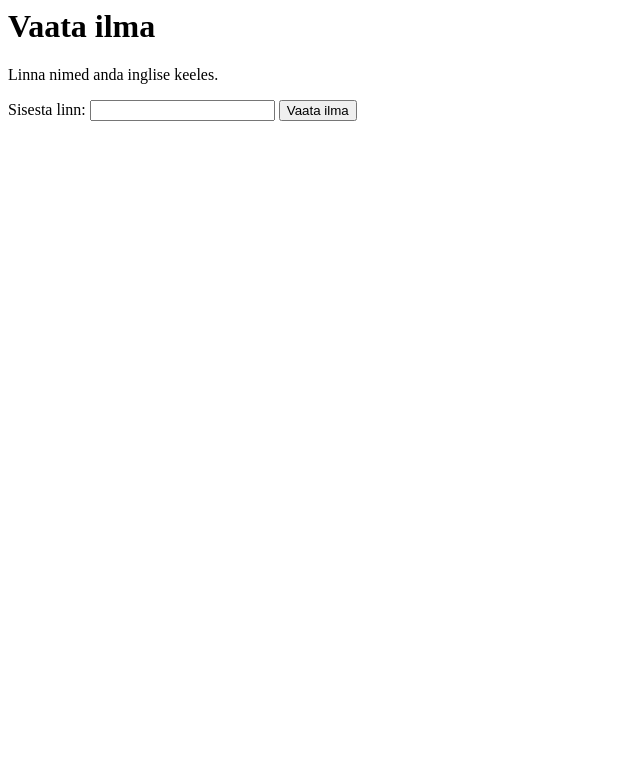
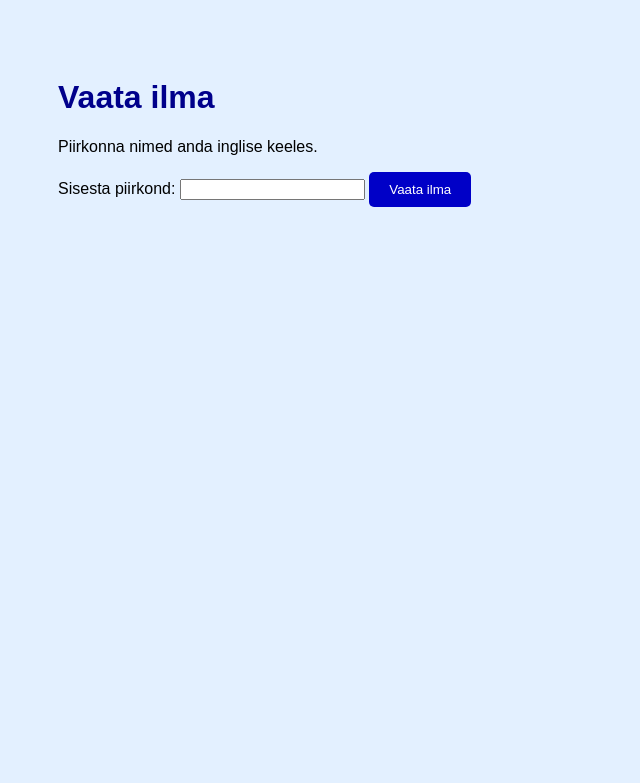
Before and after one commit to laurseb/ilmarakendus, a Flask app: page / in a window 1280 px wide. Shown: the top 783 px of the page, without its empty margins (0-640 px from the left). Run offline with Flask 3, Linux system fonts and the light colour scheme.

Commit message:
Update weather.html

```diff
--- a/templates/weather.html
+++ b/templates/weather.html
@@ -1,25 +1,125 @@
+<!DOCTYPE html>
 <html lang="et">
 <head>
     <meta charset="UTF-8">
     <title>Ilm</title>
+    <style>
+        body {
+            background-color: #e3f0ff;
+            font-family: Arial, sans-serif;
+            color: #000000;
+            padding: 50px;
+            display: flex;
+            justify-content: space-between;
+        }
+        .content {
+            width: 60%;
+        }
+        h1 {
+            color: darkblue;
+        }
+        .nupp {
+            background-color: rgb(0, 0, 199);
+            color: white;
+            padding: 10px 20px;
+            border: none;
+            border-radius: 5px;
+            cursor: pointer;
+        }
+        .nupp:hover {
+            background-color: navy;
+        }
+        iframe {
+            border: 0;
+            width: 600px;
+            height: 500px;
+        }
+        table {
+            margin-top: 20px;
+            border-collapse: collapse;
+            width: 100%;
+        }
+        table, th, td {
+            border: 1px solid #333;
+        }
+        th, td {
+            padding: 8px;
+            text-align: left;
+        }
+        #dataTable {
+            display: none;
+        }
+    </style>
+    <script>
+        function toggleTable() {
+            const table = document.getElementById('dataTable');
+            table.style.display = (table.style.display === 'none') ? 'table' : 'none';
+        }
+    </script>
 </head>
 <body>
+    <div class="content">
         <h1>Vaata ilma</h1>
-    <p>Linna nimed anda inglise keeles.</p>
+        <p>Piirkonna nimed anda inglise keeles.</p>
         <form action="/weather" method="post">
-        <label for="city">Sisesta linn:</label>
+            <label for="city">Sisesta piirkond:</label>
             <input type="text" id="city" name="city" required>
-        <button type="submit">Vaata ilma</button>
+            <button type="submit" class="nupp">Vaata ilma</button>
         </form>
 
+        {% if error %}
+            <p style="color:red;">{{ error }}</p>
+        {% endif %}
+
         {% if temp %}
-    <h2>Ilm linnas: {{ city }}</h2>
+            <h2>Ilm piirkonnas: {{ city }}</h2>
             <p>Temperatuur: {{ temp }} °C</p>
             <p>Õhuniiskus: {{ humidity }}%</p>
             <p>Tuulekiirus: {{ wind }} m/s</p>
             <p>Pilvisus: {{ clouds }}%</p>
             <p>Sademed: {{ sademed }}</p>
 
+            <button onclick="toggleTable()" class="nupp">Näita/Peida kõik andmed</button>
+
+            <table id="dataTable">
+                <thead>
+                    <tr><th>Väli</th><th>Väärtus</th></tr>
+                </thead>
+                <tbody>
+                    {% for key, value in data.items() %}
+                        <tr>
+                            <td>{{ key }}</td>
+                            <td>
+                                {% if value is mapping %}
+                                    <pre>{{ value | tojson(indent=2) }}</pre>
+                                {% elif value is iterable and not value is string %}
+                                    <pre>{{ value | tojson(indent=2) }}</pre>
+                                {% else %}
+                                    {{ value }}
+                                {% endif %}
+                            </td>
+                        </tr>
+                    {% endfor %}
+                </tbody>
+            </table>
+        {% endif %}
+    </div>
+    {% if lat and lon %}
+    <div>
+        <iframe
+            src="https://maps.google.com/maps?q={{ lat }},{{ lon }}&z=10&output=embed"
+            allowfullscreen
+            loading="lazy">
+        </iframe>
+
+        {% if image_url %}
+            <div style="margin-top: 20px;">
+                <h3>Pilt piirkonnast: {{ city }}</h3>
+                <img src="{{ image_url }}" alt="Pilt piirkonnast {{ city }}" style="width: 500px; height: auto; border-radius: 10px;">
+                <p>{{ image_url }}</p>
+            </div>
+        {% endif %}
+    </div>
     {% endif %}
 </body>
 </html>
```
Lines whose indentation alone changed are shown as unchanged.
